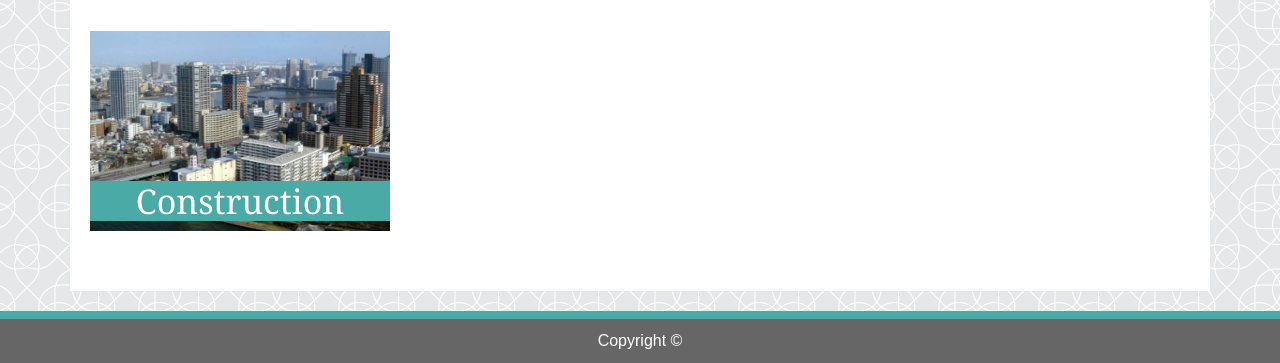
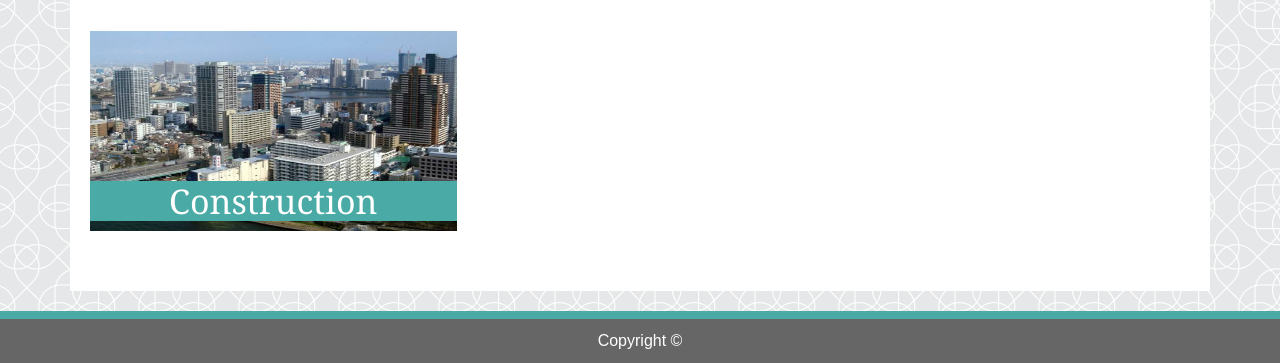
Before and after one commit to shirano2/Bootstrap-Portfolio, a plain HTML site: page portfolio.html in a window 1280 px wide. Shown: the part 686-1049 px from the top of the page. Drawn offline with nearby package versions, Linux system fonts and the light colour scheme.

Commit message:
maybe finished

```diff
--- a/assets/css/style.css
+++ b/assets/css/style.css
@@ -32,6 +32,7 @@ section h1{
 }
 article img {
     margin-right:10px;
+    width:100%;
 }
 section.container {
     width:90%;
@@ -76,18 +77,17 @@ button:hover{
     position:relative;
     margin-right:100px;
     margin-bottom:40px;
-    padding-left:0;
+    padding:0;
 }
 #images img{
-    width:300px;
+    width:100%;
     height:200px;
 }
 #images h1{
-    box-sizing:border-box;
     font-size:34px;
     background-color:#4aaaa5;
     color:#ffffff;
-    width:300px;
+    width:100%;
     height:40px;
     margin:0;
     position:absolute;
```
